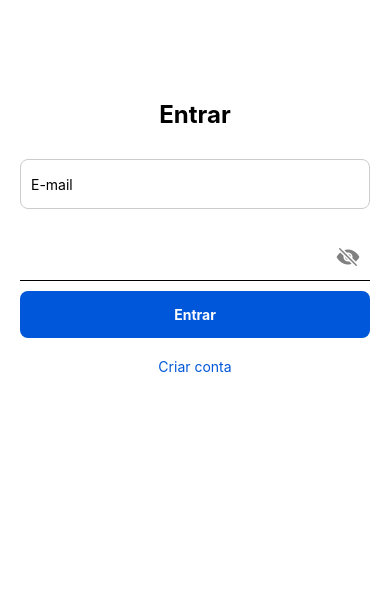
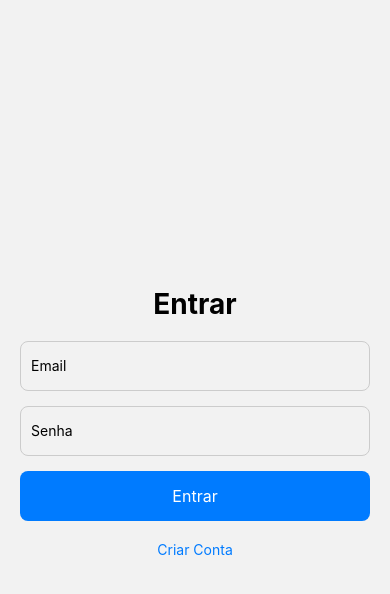
Before and after one commit to Aba85/aba-life, a React Native app: screen /Home in a window 390 px wide. Shown: the top 594 px of the page. Built offline with nearby package versions, Linux system fonts and the light colour scheme.

Commit message:
Atualização completa do app com telas compatíveis com backend

```diff
--- a/App.js
+++ b/App.js
@@ -1,14 +1,10 @@
-// App.js
-
 import React from 'react';
-import { StatusBar } from 'react-native';
+import { AuthProvider } from './services/auth/AuthContext';
 import AppNavigator from './navigation/AppNavigator';
-import { AuthProvider } from './services/auth/AuthContext';
 
 export default function App() {
   return (
     <AuthProvider>
-      <StatusBar barStyle="dark-content" backgroundColor="#FFFFFF" />
       <AppNavigator />
     </AuthProvider>
   );
--- a/navigation/AppNavigator.js
+++ b/navigation/AppNavigator.js
@@ -1,42 +1,30 @@
-// AppNavigator.js
+import React, { useContext } from 'react';
+import { NavigationContainer } from '@react-navigation/native';
+import { createStackNavigator } from '@react-navigation/stack';
+import LoginScreen from '../screens/LoginScreen';
+import CadastroScreen from '../screens/CadastroScreen';
+import HomeScreen from '../screens/HomeScreen';
+import { AuthContext } from '../services/auth/AuthContext';
 
-import React from 'react';
-import { NavigationContainer } from '@react-navigation/native';
-import { createNativeStackNavigator } from '@react-navigation/native-stack';
-import { AuthProvider, useAuth } from '../services/auth/AuthContext';
-import LoginScreen from '../screens/LoginScreen';
-import CadastroCompletoScreen from '../screens/CadastroCompletoScreen';
-import HomeScreen from '../screens/HomeScreen';
+const Stack = createStackNavigator();
 
-const Stack = createNativeStackNavigator();
+export default function AppNavigator() {
+  const { usuario, carregando } = useContext(AuthContext);
 
-function MainNavigator() {
-  const { userToken, loading } = useAuth();
-
-  if (loading) {
-    return null; // ou uma tela de splash/loading
-  }
+  if (carregando) return null;
 
   return (
+    <NavigationContainer>
       <Stack.Navigator screenOptions={{ headerShown: false }}>
-      {userToken ? (
+        {usuario ? (
           <Stack.Screen name="Home" component={HomeScreen} />
         ) : (
           <>
             <Stack.Screen name="Login" component={LoginScreen} />
-          <Stack.Screen name="CadastroCompleto" component={CadastroCompletoScreen} />
+            <Stack.Screen name="Cadastro" component={CadastroScreen} />
           </>
         )}
       </Stack.Navigator>
+    </NavigationContainer>
   );
 }
-
-export default function AppNavigator() {
-  return (
-    <AuthProvider>
-      <NavigationContainer>
-        <MainNavigator />
-      </NavigationContainer>
-    </AuthProvider>
-  );
-}
--- a/screens/CadastroCompletoScreen.js
+++ /dev/null
@@ -1,119 +0,0 @@
-import React, { useState } from 'react';
-import { View, Text, TextInput, TouchableOpacity, StyleSheet, Alert, ScrollView } from 'react-native';
-import { useNavigation } from '@react-navigation/native';
-import { cadastrarPassageiro } from '../services/user/userService';
-import { validarCPF } from '../utils/validators/validators';
-import PasswordField from '../components/PasswordField';
-
-const CadastroCompletoScreen = () => {
-  const navigation = useNavigation();
-  const [nome, setNome] = useState('');
-  const [email, setEmail] = useState('');
-  const [cpf, setCpf] = useState('');
-  const [codigoIndicacao, setCodigoIndicacao] = useState('');
-  const [telefone, setTelefone] = useState('');
-  const [senha, setSenha] = useState('');
-  const [confirmarSenha, setConfirmarSenha] = useState('');
-  const [endereco, setEndereco] = useState('');
-
-  const handleCadastro = async () => {
-    if (!validarCPF(cpf)) {
-      Alert.alert('CPF inválido', 'Por favor, insira um CPF válido.');
-      return;
-    }
-
-    if (senha !== confirmarSenha) {
-      Alert.alert('Erro', 'As senhas não coincidem.');
-      return;
-    }
-
-    if (!nome || !email || !cpf || !telefone || !senha || !endereco) {
-      Alert.alert('Erro', 'Preencha todos os campos obrigatórios.');
-      return;
-    }
-
-    try {
-      const dados = {
-        nome,
-        email,
-        cpf,
-        telefone: `+55${telefone.replace(/\D/g, '')}`,
-        senha,
-        endereco,
-        codigoIndicacao: codigoIndicacao || null
-      };
-
-      await cadastrarPassageiro(dados);
-      Alert.alert('Sucesso', 'Cadastro realizado com sucesso!');
-      navigation.navigate('Login');
-    } catch (error) {
-      console.error('Erro ao cadastrar passageiro:', error);
-      Alert.alert('Erro', 'Não foi possível realizar o cadastro.');
-    }
-  };
-
-  return (
-    <ScrollView contentContainerStyle={styles.container}>
-      <Text style={styles.title}>Criar Conta</Text>
-
-      <TextInput style={styles.input} placeholder="Nome completo" value={nome} onChangeText={setNome} />
-      <TextInput style={styles.input} placeholder="E-mail" value={email} onChangeText={setEmail} keyboardType="email-address" />
-      <TextInput style={styles.input} placeholder="CPF" value={cpf} onChangeText={setCpf} keyboardType="numeric" />
-      <TextInput style={styles.input} placeholder="Código de Indicação (opcional)" value={codigoIndicacao} onChangeText={setCodigoIndicacao} />
-      <TextInput style={styles.input} placeholder="Celular (ex: 11999999999)" value={telefone} onChangeText={setTelefone} keyboardType="phone-pad" />
-      <TextInput style={styles.input} placeholder="Endereço" value={endereco} onChangeText={setEndereco} />
-
-      <PasswordField label="Senha" value={senha} onChangeText={setSenha} />
-      <PasswordField label="Confirmar Senha" value={confirmarSenha} onChangeText={setConfirmarSenha} />
-
-      <TouchableOpacity style={styles.button} onPress={handleCadastro}>
-        <Text style={styles.buttonText}>Cadastrar</Text>
-      </TouchableOpacity>
-
-      <TouchableOpacity onPress={() => navigation.navigate('Login')}>
-        <Text style={styles.link}>Já tem conta? Entrar</Text>
-      </TouchableOpacity>
-    </ScrollView>
-  );
-};
-
-const styles = StyleSheet.create({
-  container: {
-    flexGrow: 1,
-    padding: 20,
-    paddingTop: 50,
-    backgroundColor: '#fff'
-  },
-  title: {
-    fontSize: 24,
-    marginBottom: 20,
-    alignSelf: 'center',
-    fontWeight: 'bold'
-  },
-  input: {
-    height: 50,
-    borderColor: '#ccc',
-    borderWidth: 1,
-    paddingHorizontal: 10,
-    borderRadius: 8,
-    marginBottom: 15
-  },
-  button: {
-    backgroundColor: '#0057D9',
-    padding: 15,
-    borderRadius: 8,
-    marginTop: 10
-  },
-  buttonText: {
-    color: '#fff',
-    fontWeight: 'bold',
-    textAlign: 'center'
-  },
-  link: {
-    color: '#0057D9',
-    textAlign: 'center',
-    marginTop: 15
-  }
-});
-
-export default CadastroCompletoScreen;
--- /dev/null
+++ b/screens/CadastroScreen.js
@@ -0,0 +1,66 @@
+import React, { useState } from 'react';
+import { View, Text, TextInput, TouchableOpacity, StyleSheet, Alert, ScrollView } from 'react-native';
+import axios from 'axios';
+
+export default function CadastroScreen({ navigation }) {
+  const [nome, setNome] = useState('');
+  const [email, setEmail] = useState('');
+  const [senha, setSenha] = useState('');
+  const [cpf, setCpf] = useState('');
+  const [celular, setCelular] = useState('');
+  const [endereco, setEndereco] = useState('');
+
+  const handleCadastro = async () => {
+    if (!nome || !email || !senha || !cpf || !celular || !endereco) {
+      Alert.alert('Erro', 'Preencha todos os campos obrigatórios.');
+      return;
+    }
+
+    try {
+      const response = await axios.post('https://backend-abalife.onrender.com/usuarios/cadastrar', {
+        nome,
+        email,
+        senha,
+        cpf,
+        celular,
+        endereco,
+      });
+
+      Alert.alert('Sucesso', 'Cadastro realizado com sucesso!');
+      navigation.navigate('Login');
+    } catch (error) {
+      console.error(error);
+      Alert.alert('Erro', 'Erro ao cadastrar. Verifique os dados e tente novamente.');
+    }
+  };
+
+  return (
+    <ScrollView contentContainerStyle={styles.container}>
+      <Text style={styles.title}>Criar Conta</Text>
+
+      <TextInput style={styles.input} placeholder="Nome" value={nome} onChangeText={setNome} />
+      <TextInput style={styles.input} placeholder="Email" value={email} onChangeText={setEmail} keyboardType="email-address" autoCapitalize="none" />
+      <TextInput style={styles.input} placeholder="Senha" value={senha} onChangeText={setSenha} secureTextEntry />
+      <TextInput style={styles.input} placeholder="CPF" value={cpf} onChangeText={setCpf} keyboardType="numeric" />
+      <TextInput style={styles.input} placeholder="Celular" value={celular} onChangeText={setCelular} keyboardType="phone-pad" />
+      <TextInput style={styles.input} placeholder="Endereço" value={endereco} onChangeText={setEndereco} />
+
+      <TouchableOpacity style={styles.button} onPress={handleCadastro}>
+        <Text style={styles.buttonText}>Cadastrar</Text>
+      </TouchableOpacity>
+
+      <TouchableOpacity onPress={() => navigation.navigate('Login')}>
+        <Text style={styles.loginLink}>Já tem conta? Entrar</Text>
+      </TouchableOpacity>
+    </ScrollView>
+  );
+}
+
+const styles = StyleSheet.create({
+  container: { flexGrow: 1, justifyContent: 'center', padding: 20 },
+  title: { fontSize: 28, fontWeight: 'bold', marginBottom: 20, textAlign: 'center' },
+  input: { height: 50, borderColor: '#ccc', borderWidth: 1, borderRadius: 8, marginBottom: 15, paddingHorizontal: 10 },
+  button: { backgroundColor: '#007bff', padding: 15, borderRadius: 8, alignItems: 'center', marginBottom: 10 },
+  buttonText: { color: '#fff', fontSize: 16 },
+  loginLink: { textAlign: 'center', color: '#007bff', marginTop: 10 },
+});
--- a/screens/HomeScreen.js
+++ b/screens/HomeScreen.js
@@ -1,96 +1,24 @@
-// caminho: screens/HomeScreen.js
-
 import React, { useContext } from 'react';
-import { View, Text, StyleSheet, TouchableOpacity } from 'react-native';
-import MenuInferior from '../components/MenuInferior';
+import { View, Text, TouchableOpacity, StyleSheet } from 'react-native';
 import { AuthContext } from '../services/auth/AuthContext';
 
-const HomeScreen = ({ navigation }) => {
-  const { usuario } = useContext(AuthContext);
+export default function HomeScreen() {
+  const { usuario, logout } = useContext(AuthContext);
 
   return (
     <View style={styles.container}>
-      <Text style={styles.boasVindas}>Olá, {usuario?.nome || 'Passageiro'}!</Text>
+      <Text style={styles.title}>Bem-vindo, {usuario?.nome}!</Text>
 
-      <TouchableOpacity
-        style={styles.botao}
-        onPress={() => navigation.navigate('ChamadaCorrida')}
-      >
-        <Text style={styles.botaoTexto}>Chamar Corrida</Text>
+      <TouchableOpacity style={styles.button} onPress={logout}>
+        <Text style={styles.buttonText}>Sair</Text>
       </TouchableOpacity>
-
-      <TouchableOpacity
-        style={styles.botaoSecundario}
-        onPress={() => navigation.navigate('Saldo')}
-      >
-        <Text style={styles.botaoTexto}>Ver Saldo</Text>
-      </TouchableOpacity>
-
-      <TouchableOpacity
-        style={styles.botaoSecundario}
-        onPress={() => navigation.navigate('Recompensas')}
-      >
-        <Text style={styles.botaoTexto}>Minhas Recompensas</Text>
-      </TouchableOpacity>
-
-      <TouchableOpacity
-        style={styles.botaoSecundario}
-        onPress={() => navigation.navigate('Pagamento')}
-      >
-        <Text style={styles.botaoTexto}>Forma de Pagamento</Text>
-      </TouchableOpacity>
-
-      <TouchableOpacity
-        style={styles.botaoSecundario}
-        onPress={() => navigation.navigate('IAAjuda')}
-      >
-        <Text style={styles.botaoTexto}>Ajuda com IA</Text>
-      </TouchableOpacity>
-
-      <TouchableOpacity
-        style={styles.botaoSecundario}
-        onPress={() => navigation.navigate('Configuracoes')}
-      >
-        <Text style={styles.botaoTexto}>Configurações</Text>
-      </TouchableOpacity>
-
-      <MenuInferior />
     </View>
   );
-};
+}
 
 const styles = StyleSheet.create({
-  container: {
-    flex: 1,
-    backgroundColor: '#F5F9FF',
-    padding: 20,
-    justifyContent: 'center',
-  },
-  boasVindas: {
-    fontSize: 22,
-    fontWeight: 'bold',
-    color: '#0057D9',
-    textAlign: 'center',
-    marginBottom: 30,
-  },
-  botao: {
-    backgroundColor: '#0057D9',
-    padding: 16,
-    borderRadius: 10,
-    marginBottom: 15,
-  },
-  botaoSecundario: {
-    backgroundColor: '#3388FF',
-    padding: 14,
-    borderRadius: 10,
-    marginBottom: 10,
-  },
-  botaoTexto: {
-    color: '#fff',
-    fontWeight: 'bold',
-    fontSize: 16,
-    textAlign: 'center',
-  },
+  container: { flex: 1, justifyContent: 'center', alignItems: 'center', padding: 20 },
+  title: { fontSize: 24, marginBottom: 20 },
+  button: { backgroundColor: '#dc3545', padding: 15, borderRadius: 8 },
+  buttonText: { color: '#fff', fontSize: 16 },
 });
-
-export default HomeScreen;
--- a/screens/LoginScreen.js
+++ b/screens/LoginScreen.js
@@ -1,27 +1,31 @@
-import React, { useState } from 'react';
+import React, { useState, useContext } from 'react';
 import { View, Text, TextInput, TouchableOpacity, StyleSheet, Alert } from 'react-native';
-import { useNavigation } from '@react-navigation/native';
-import { useAuth } from '../services/auth/AuthContext';
-import PasswordField from '../components/PasswordField';
+import axios from 'axios';
+import { AuthContext } from '../services/auth/AuthContext';
 
-const LoginScreen = () => {
-  const navigation = useNavigation();
-  const { login } = useAuth();
+export default function LoginScreen({ navigation }) {
+  const { login } = useContext(AuthContext);
 
   const [email, setEmail] = useState('');
   const [senha, setSenha] = useState('');
 
   const handleLogin = async () => {
     if (!email || !senha) {
-      Alert.alert('Erro', 'Preencha todos os campos.');
+      Alert.alert('Erro', 'Informe o e-mail e a senha.');
       return;
     }
 
     try {
-      await login({ email, senha });
+      const response = await axios.post('https://seu-backend.com/usuarios/login', {
+        email,
+        senha,
+      });
+
+      const { token, usuario } = response.data;
+      login(token, usuario);
     } catch (error) {
-      Alert.alert('Erro', 'Credenciais inválidas ou erro no servidor.');
-      console.error('Erro no login:', error);
+      console.error(error);
+      Alert.alert('Erro', 'Credenciais inválidas. Tente novamente.');
     }
   };
 
@@ -29,64 +33,25 @@ const LoginScreen = () => {
     <View style={styles.container}>
       <Text style={styles.title}>Entrar</Text>
 
-      <TextInput
-        style={styles.input}
-        placeholder="E-mail"
-        value={email}
-        onChangeText={setEmail}
-        keyboardType="email-address"
-        autoCapitalize="none"
-      />
-
-      <PasswordField label="Senha" value={senha} onChangeText={setSenha} />
+      <TextInput style={styles.input} placeholder="Email" value={email} onChangeText={setEmail} keyboardType="email-address" autoCapitalize="none" />
+      <TextInput style={styles.input} placeholder="Senha" value={senha} onChangeText={setSenha} secureTextEntry />
 
       <TouchableOpacity style={styles.button} onPress={handleLogin}>
         <Text style={styles.buttonText}>Entrar</Text>
       </TouchableOpacity>
 
-      <TouchableOpacity onPress={() => navigation.navigate('CadastroCompleto')}>
-        <Text style={styles.link}>Criar conta</Text>
+      <TouchableOpacity onPress={() => navigation.navigate('Cadastro')}>
+        <Text style={styles.cadastroLink}>Criar Conta</Text>
       </TouchableOpacity>
     </View>
   );
-};
+}
 
 const styles = StyleSheet.create({
-  container: {
-    flex: 1,
-    backgroundColor: '#fff',
-    padding: 20,
-    paddingTop: 100
-  },
-  title: {
-    fontSize: 24,
-    fontWeight: 'bold',
-    marginBottom: 30,
-    alignSelf: 'center'
-  },
-  input: {
-    height: 50,
-    borderColor: '#ccc',
-    borderWidth: 1,
-    paddingHorizontal: 10,
-    borderRadius: 8,
-    marginBottom: 15
-  },
-  button: {
-    backgroundColor: '#0057D9',
-    padding: 15,
-    borderRadius: 8
-  },
-  buttonText: {
-    color: '#fff',
-    textAlign: 'center',
-    fontWeight: 'bold'
-  },
-  link: {
-    color: '#0057D9',
-    marginTop: 20,
-    textAlign: 'center'
-  }
+  container: { flex: 1, justifyContent: 'center', padding: 20 },
+  title: { fontSize: 28, fontWeight: 'bold', marginBottom: 20, textAlign: 'center' },
+  input: { height: 50, borderColor: '#ccc', borderWidth: 1, borderRadius: 8, marginBottom: 15, paddingHorizontal: 10 },
+  button: { backgroundColor: '#007bff', padding: 15, borderRadius: 8, alignItems: 'center', marginBottom: 10 },
+  buttonText: { color: '#fff', fontSize: 16 },
+  cadastroLink: { textAlign: 'center', color: '#007bff', marginTop: 10 },
 });
-
-export default LoginScreen;
--- a/services/auth/AuthContext.js
+++ b/services/auth/AuthContext.js
@@ -1,62 +1,49 @@
-// services/auth/AuthContext.js
+import React, { createContext, useState, useEffect } from 'react';
+import AsyncStorage from '@react-native-async-storage/async-storage';
 
-import React, { createContext, useState, useEffect, useContext } from 'react';
-import AsyncStorage from '@react-native-async-storage/async-storage';
-import axios from 'axios';
-
-const AuthContext = createContext();
+export const AuthContext = createContext();
 
 export const AuthProvider = ({ children }) => {
-  const [userToken, setUserToken] = useState(null);
-  const [loading, setLoading] = useState(true);
+  const [usuario, setUsuario] = useState(null);
+  const [token, setToken] = useState(null);
+  const [carregando, setCarregando] = useState(true);
 
   useEffect(() => {
-    const loadToken = async () => {
+    const carregarDados = async () => {
       try {
-        const token = await AsyncStorage.getItem('userToken');
-        if (token) {
-          setUserToken(token);
+        const tokenSalvo = await AsyncStorage.getItem('token');
+        const usuarioSalvo = await AsyncStorage.getItem('usuario');
+        if (tokenSalvo && usuarioSalvo) {
+          setToken(tokenSalvo);
+          setUsuario(JSON.parse(usuarioSalvo));
         }
       } catch (e) {
-        console.log('Erro ao carregar token:', e);
+        console.log('Erro ao carregar dados do usuário:', e);
       } finally {
-        setLoading(false);
+        setCarregando(false);
       }
     };
 
-    loadToken();
+    carregarDados();
   }, []);
 
-  const login = async (email, password) => {
-    try {
-      const response = await axios.post('https://backend-abalife.onrender.com/usuarios/login', {
-        email,
-        password,
-      });
-
-      const token = response.data.token;
-      await AsyncStorage.setItem('userToken', token);
-      setUserToken(token);
-      return { success: true };
-    } catch (error) {
-      console.log('Erro ao fazer login:', error);
-      return {
-        success: false,
-        message: error?.response?.data?.message || 'Erro ao fazer login.',
-      };
-    }
+  const login = async (novoToken, dadosUsuario) => {
+    setToken(novoToken);
+    setUsuario(dadosUsuario);
+    await AsyncStorage.setItem('token', novoToken);
+    await AsyncStorage.setItem('usuario', JSON.stringify(dadosUsuario));
   };
 
   const logout = async () => {
-    await AsyncStorage.removeItem('userToken');
-    setUserToken(null);
+    setToken(null);
+    setUsuario(null);
+    await AsyncStorage.removeItem('token');
+    await AsyncStorage.removeItem('usuario');
   };
 
   return (
-    <AuthContext.Provider value={{ userToken, login, logout, loading }}>
+    <AuthContext.Provider value={{ usuario, token, login, logout, carregando }}>
       {children}
     </AuthContext.Provider>
   );
 };
-
-export const useAuth = () => useContext(AuthContext);
```
Also changed, not shown: services/user/userService.js (+16 -12 lines). Lines whose indentation alone changed are shown as unchanged.
